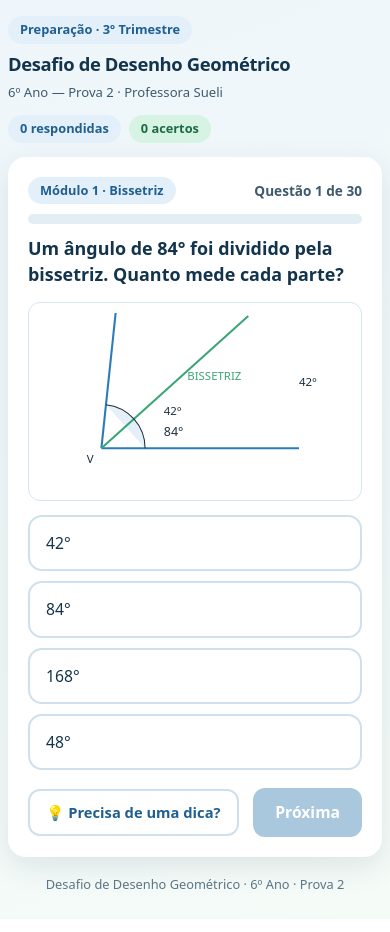
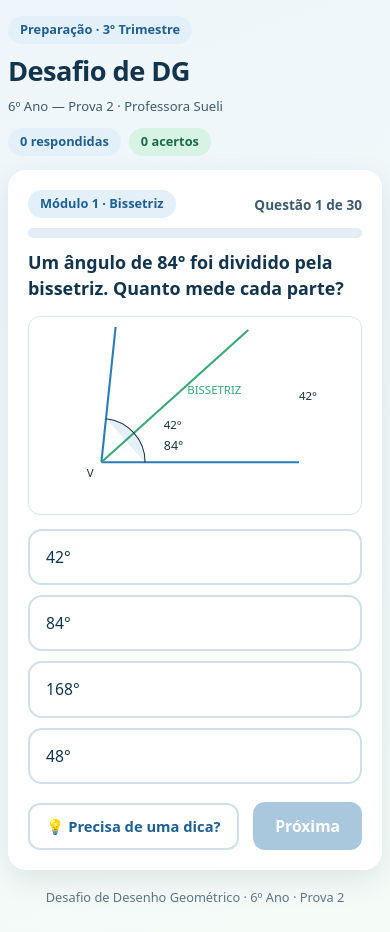
Before and after one commit to barbosa-jesse/DG_Desafio, a plain HTML site: page index.html in a window 390 px wide. Drawn offline with Linux system fonts and the light colour scheme.

Commit message:
Update index.html

```diff
--- a/index.html
+++ b/index.html
@@ -1048,7 +1048,7 @@ box-shadow: 0 10px 30px rgba(19, 52, 77, 0.10);
 padding: 20px;
 margin-top: 14px;
 }
-.quiz-title { font-size: 1.45rem; font-weight: 700; color: #13344d; margin: 6px 0 4px; white-space: nowrap; letter-spacing: -0.02em; }
+.quiz-title { font-size: 2rem; font-weight: 700; color: #13344d; margin: 6px 0 4px; letter-spacing: -0.02em; }
 .quiz-sub { color: #3d5a6e; font-size: 0.9rem; margin: 0; }
 .counters { display: flex; gap: 8px; margin-top: 12px; flex-wrap: wrap; }
 .pill {
@@ -1194,7 +1194,7 @@ color: #5a4300;
 }
 @media (max-width: 600px) {
 .quiz-wrap { padding-left: 8px; padding-right: 8px; }
-.quiz-title { font-size: 1.15rem; white-space: nowrap; }
+.quiz-title { font-size: 1.7rem; }
 .quiz-sub { font-size: 0.82rem; }
 }
 </style>
@@ -1203,7 +1203,7 @@ color: #5a4300;
 <div class="quiz-wrap">
 <div class="app-title-wrap">
 <span class="pill">Preparação · 3º Trimestre</span>
-<h1 class="quiz-title">Desafio de Desenho Geométrico</h1>
+<h1 class="quiz-title">Desafio de DG</h1>
 <p class="quiz-sub">6º Ano — Prova 2 · Professora Sueli</p>
 <div class="counters">
 <span class="pill" id="cntAnswered">0 respondidas</span>
```
